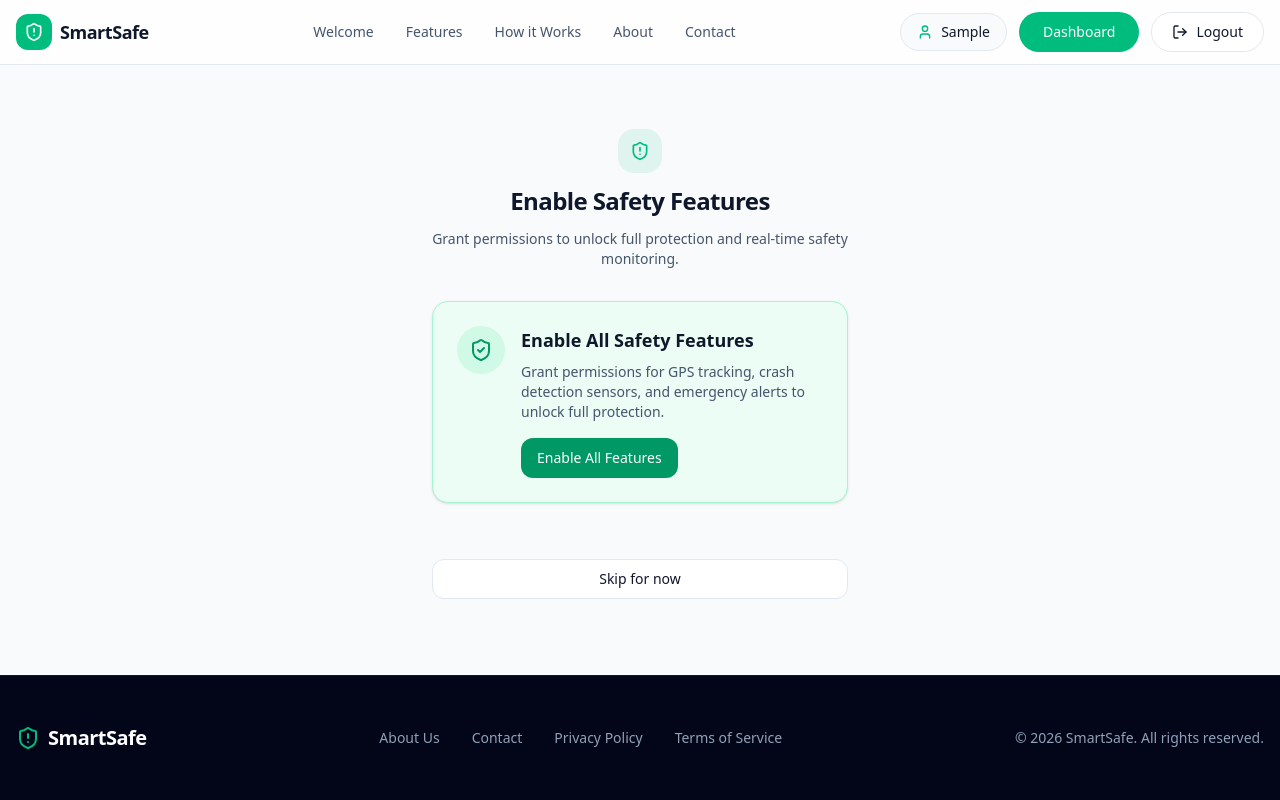
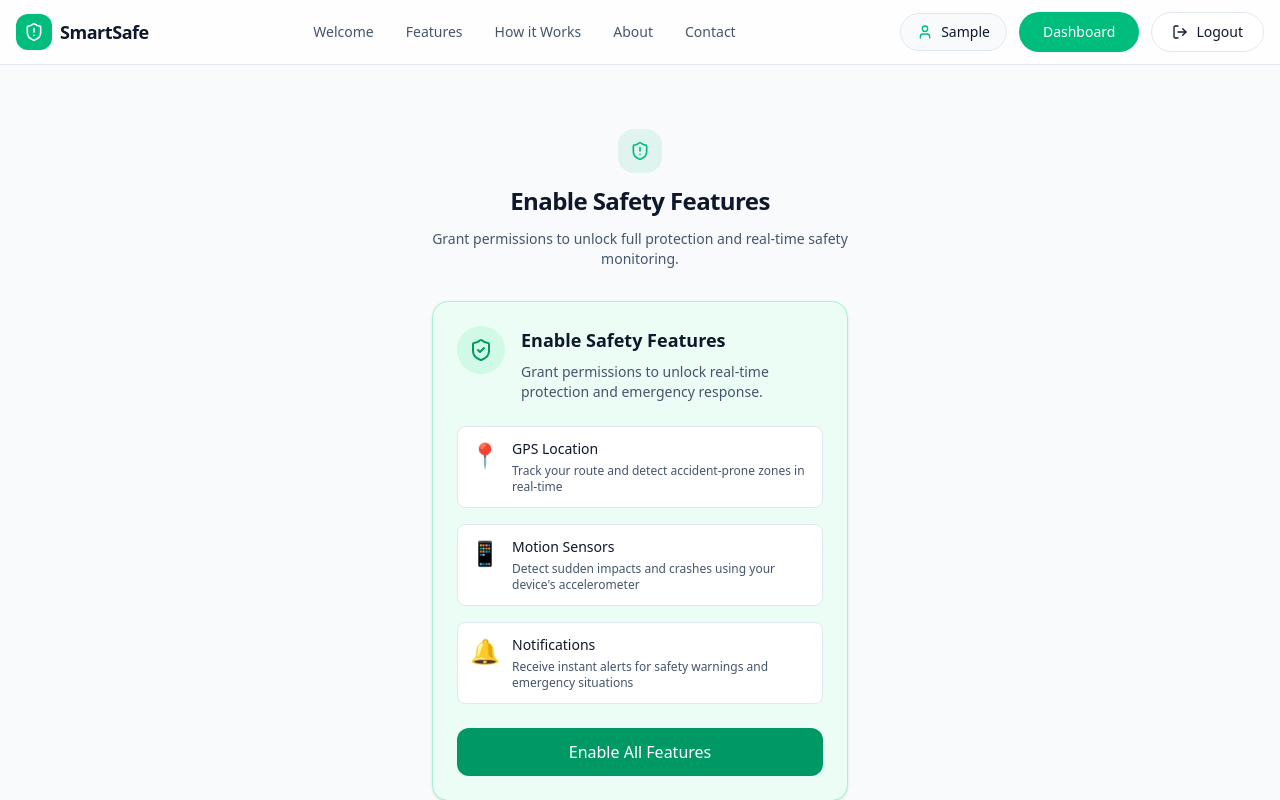
Before and after one commit to akshu187/smartsafe, a Next.js app: page /login in a window 1280 px wide. Both pictures are taken after typing "Sample", "name@example.com", "Sample123" into the empty fields and a click on the button "Sign in". Shown: the top 800 px of the page. Built offline with nearby package versions, Linux system fonts and the light colour scheme; no server answers.

Commit message:
feat: Improve EnableAllFeaturesButton UI with detailed permission cards

```diff
--- a/components/dashboard/EnableAllFeaturesButton.tsx
+++ b/components/dashboard/EnableAllFeaturesButton.tsx
@@ -114,30 +114,49 @@ function EnableAllFeaturesButtonInner({
   const allEnabled = status.gps && status.motion && status.notification
 
   return (
-    <Card className="border-emerald-200 bg-emerald-50 dark:border-emerald-800 dark:bg-emerald-950/30 mb-6">
+    <Card className="border-emerald-200 bg-emerald-50 dark:border-emerald-800 dark:bg-emerald-950/30">
       <CardContent className="pt-6">
+        <div className="space-y-6">
+          {/* Header */}
           <div className="flex items-start gap-4">
             <div className="rounded-full bg-emerald-100 dark:bg-emerald-900/50 p-3">
               <ShieldCheck className="h-6 w-6 text-emerald-600 dark:text-emerald-400" />
             </div>
             <div className="flex-1">
               <h3 className="text-lg font-semibold text-slate-900 dark:text-white mb-2">
-              Enable All Safety Features
+                Enable Safety Features
               </h3>
-            <p className="text-sm text-slate-600 dark:text-slate-400 mb-4">
-              Grant permissions for GPS tracking, crash detection sensors, and emergency alerts to unlock full protection.
+              <p className="text-sm text-slate-600 dark:text-slate-400">
+                Grant permissions to unlock real-time protection and emergency response.
               </p>
+            </div>
+          </div>
 
-            {isEnabling && (
-              <div className="space-y-2 mb-4">
-                <PermissionStatus label="GPS Location" granted={status.gps} />
-                <PermissionStatus label="Motion Sensors" granted={status.motion} />
-                <PermissionStatus label="Notifications" granted={status.notification} />
+          {/* Permissions List */}
+          <div className="space-y-4">
+            <PermissionCard
+              icon="📍"
+              title="GPS Location"
+              description="Track your route and detect accident-prone zones in real-time"
+              granted={status.gps}
+            />
+            <PermissionCard
+              icon="📱"
+              title="Motion Sensors"
+              description="Detect sudden impacts and crashes using your device's accelerometer"
+              granted={status.motion}
+            />
+            <PermissionCard
+              icon="🔔"
+              title="Notifications"
+              description="Receive instant alerts for safety warnings and emergency situations"
+              granted={status.notification}
+            />
           </div>
-            )}
 
+          {/* Action Buttons */}
           {allEnabled ? (
-              <div className="flex items-center gap-2 text-emerald-600 dark:text-emerald-400 font-medium">
+            <div className="flex items-center gap-2 text-emerald-600 dark:text-emerald-400 font-medium p-4 bg-emerald-100 dark:bg-emerald-900/30 rounded-lg">
               <CheckCircle2 className="h-5 w-5" />
               <span>All features enabled! You're fully protected.</span>
             </div>
@@ -145,29 +164,38 @@ function EnableAllFeaturesButtonInner({
             <Button
               onClick={enableAllFeatures}
               disabled={isEnabling}
-                className="bg-emerald-600 hover:bg-emerald-700 text-white"
+              className="w-full bg-emerald-600 hover:bg-emerald-700 text-white py-6 text-base"
             >
-                {isEnabling ? "Enabling..." : "Enable All Features"}
+              {isEnabling ? "Requesting Permissions..." : "Enable All Features"}
             </Button>
           )}
-          </div>
         </div>
       </CardContent>
     </Card>
   )
 }
 
-function PermissionStatus({ label, granted }: { label: string; granted: boolean }) {
+function PermissionCard({
+  icon,
+  title,
+  description,
+  granted
+}: {
+  icon: string
+  title: string
+  description: string
+  granted: boolean
+}) {
   return (
-    <div className="flex items-center gap-2 text-sm">
-      {granted ? (
-        <CheckCircle2 className="h-4 w-4 text-emerald-600 dark:text-emerald-400" />
-      ) : (
-        <AlertCircle className="h-4 w-4 text-slate-400" />
-      )}
-      <span className={granted ? "text-emerald-600 dark:text-emerald-400" : "text-slate-500"}>
-        {label}
-      </span>
+    <div className="flex items-start gap-3 p-3 rounded-lg bg-white dark:bg-slate-900/50 border border-slate-200 dark:border-slate-800">
+      <div className="text-2xl">{icon}</div>
+      <div className="flex-1">
+        <div className="flex items-center gap-2 mb-1">
+          <h4 className="font-medium text-slate-900 dark:text-white text-sm">{title}</h4>
+          {granted && <CheckCircle2 className="h-4 w-4 text-emerald-600 dark:text-emerald-400" />}
+        </div>
+        <p className="text-xs text-slate-600 dark:text-slate-400">{description}</p>
+      </div>
     </div>
   )
 }
```
Lines whose indentation alone changed are shown as unchanged.
